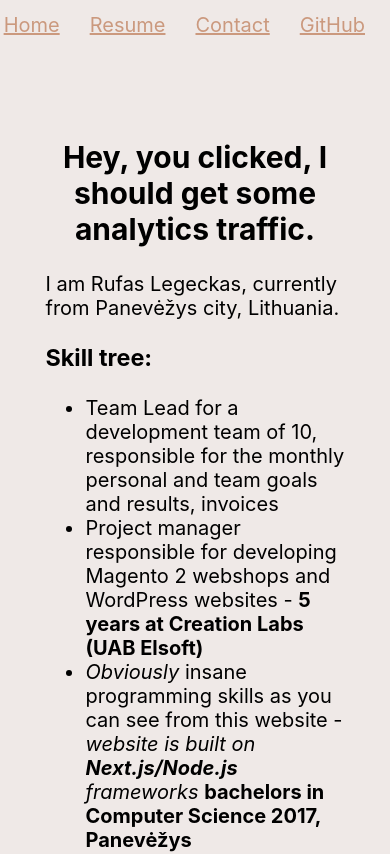
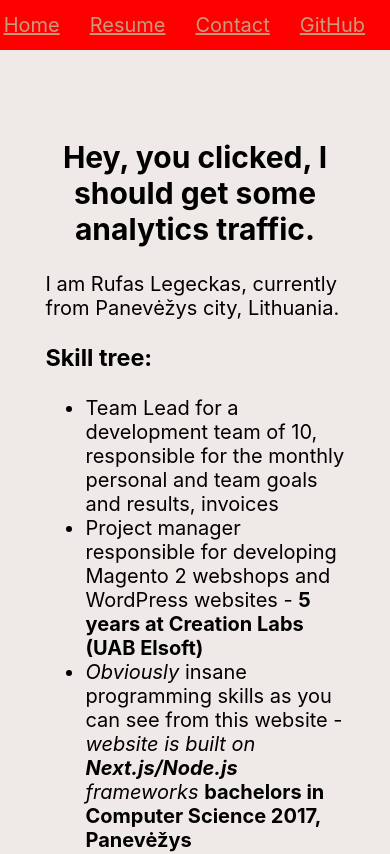
Before and after one commit to rufasl/resume, a Next.js app: page /about in a window 390 px wide. Shown: the top 854 px of the page. Built offline with nearby package versions, Linux system fonts and the light colour scheme.

Commit message:
Created mobile menu components, separated mobile and desktop menu and edited styles

```diff
--- a/components/Navigation/Nav.jsx
+++ b/components/Navigation/Nav.jsx
@@ -1,24 +1,11 @@
 import Link from "next/link";
 import navStyles from './nav.module.css'
+import Navlinks from "./navLinks";
 
 const Nav = () => {
     return (
         <nav className={navStyles.nav}>
-            <ul>
-                <li>
-                    <Link href='/'>Home</Link>
-                </li>
-                <li>
-                    <Link href='/about'>Resume</Link>
-                </li>
-                <li>
-                    <Link href='/contacts'>Contact</Link>
-                </li>
-                <li>
-                    <Link href='https://github.com/rufasl/resume' >GitHub</Link>
-                </li>
-            </ul>
-
+            <Navlinks />
         </nav>
     )
 }
--- a/components/Navigation/nav.module.css
+++ b/components/Navigation/nav.module.css
@@ -17,3 +17,21 @@
     margin: 5px 15px;
     font-size: 20px;
 }
+
+/* Responsive */
+/*Extra small devices (phones, 600px and down) */
+@media only screen and (max-width: 768px) {
+    .nav {background: red;}
+
+}
+
+
+/* Medium devices (landscape tablets, 768px and up) */
+@media only screen and (min-width: 768px) {
+
+}
+
+/* Extra large devices (large laptops and desktops, 1200px and up) */
+@media only screen and (min-width: 1200px) {
+
+}
--- /dev/null
+++ b/components/Navigation/navLinks.js
@@ -0,0 +1,21 @@
+import Link from "next/link";
+
+const Navlinks = () => {
+    return (
+    <ul>
+    <li>
+        <Link href='/'>Home</Link>
+    </li>
+    <li>
+        <Link href='/about'>Resume</Link>
+    </li>
+    <li>
+        <Link href='/contacts'>Contact</Link>
+    </li>
+    <li>
+        <Link href='https://github.com/rufasl/resume'>GitHub</Link>
+    </li>
+    </ul>
+    );
+}
+export default Navlinks;
```
Also changed, not shown: components/Navigation/mobileNav.jsx (added, +8 -0 lines), styles/globals.css (line endings or trailing spaces).
